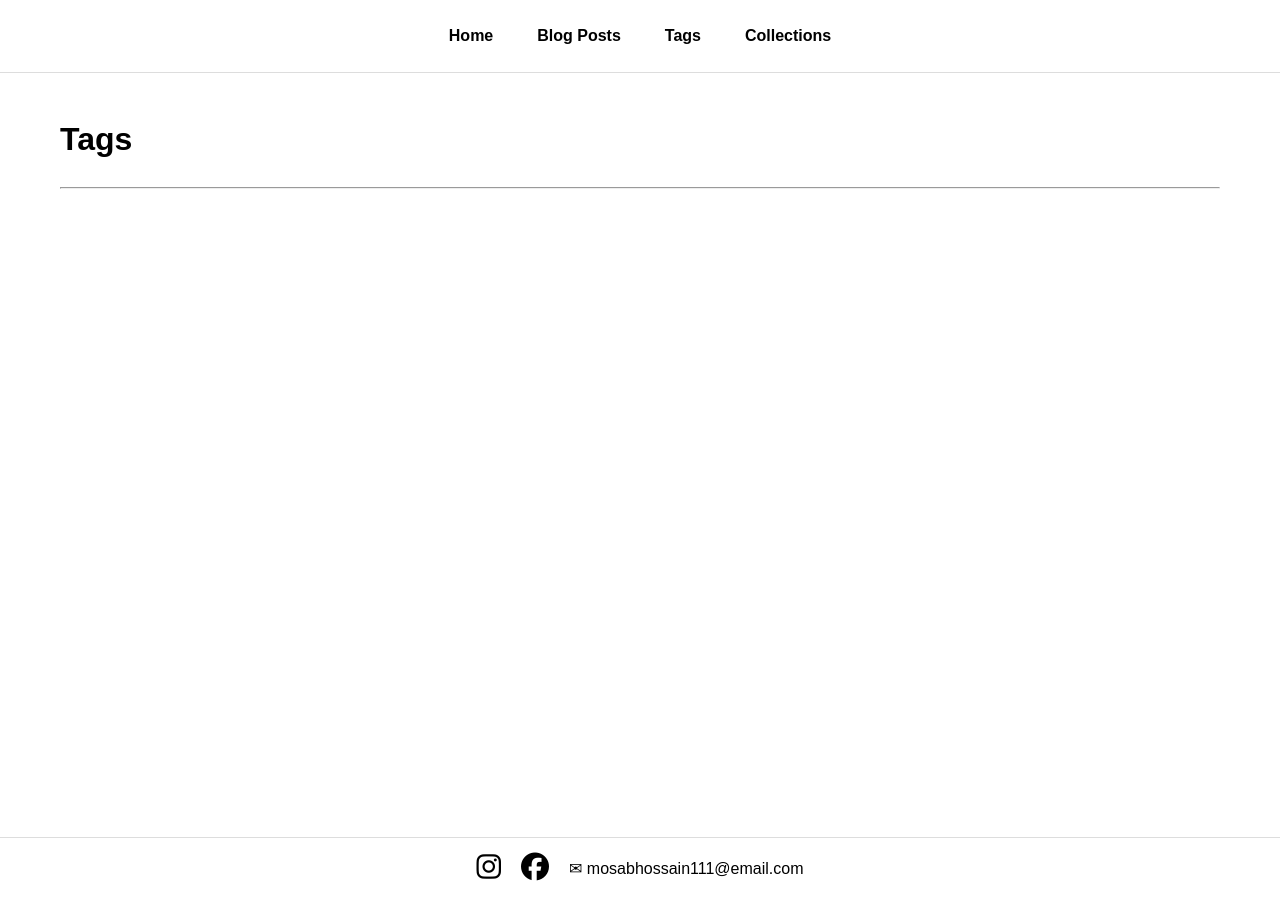
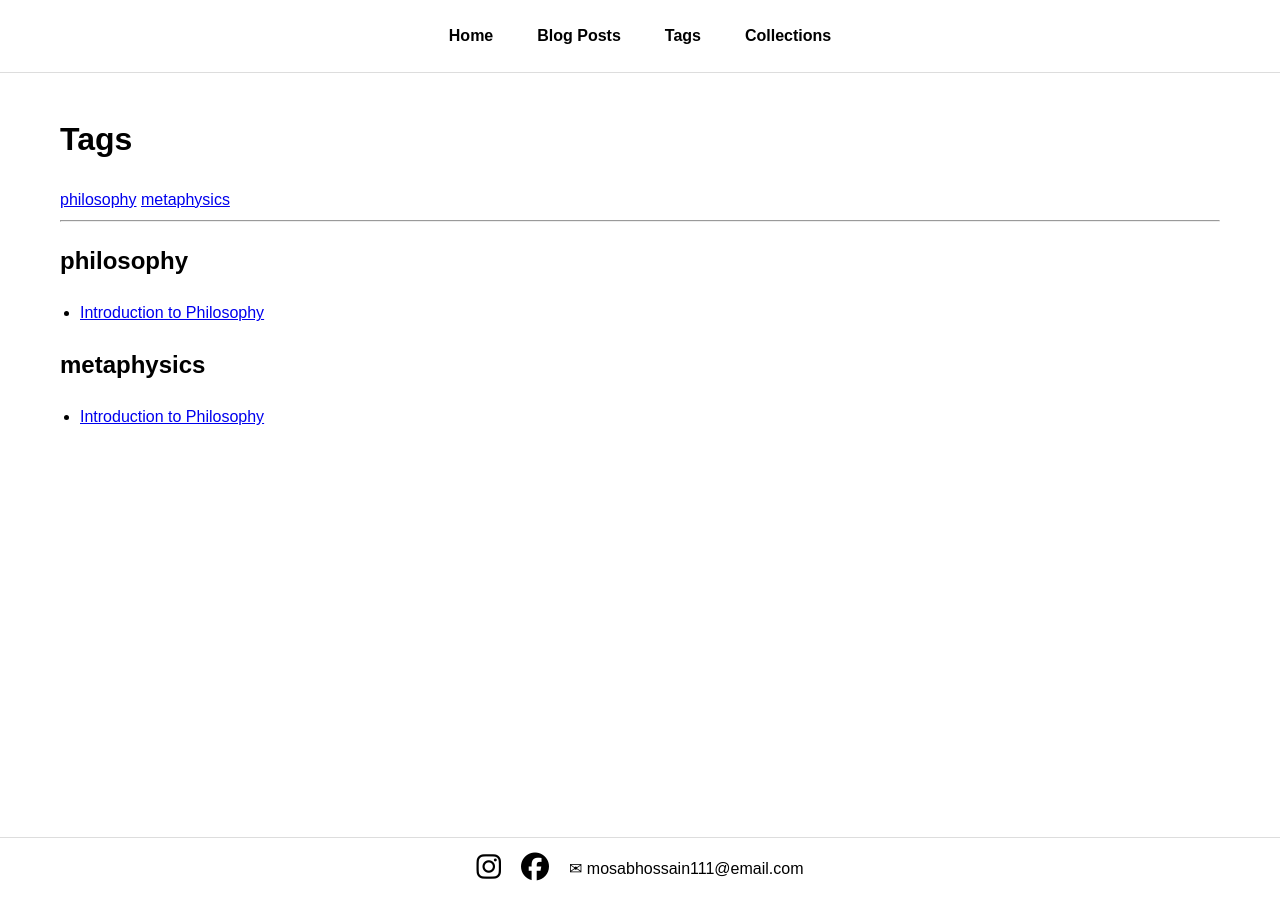
Before and after one commit to yusha11196/mentalscapes, a Jekyll site: the page built from tags.html, in a window 1280 px wide. Built offline with Jekyll 4.4.1, drawn with Linux system fonts in a browser that asks for light colours.

Commit message:
Update 2026-06-25-Introduction-to-Philosophy.md

```diff
--- a/_posts/2026-06-25-Introduction-to-Philosophy.md
+++ b/_posts/2026-06-25-Introduction-to-Philosophy.md
@@ -1,6 +1,9 @@
 ---
 layout: default
 title: Introduction to Philosophy
+tags:
+  - philosophy
+  - metaphysics
 ---
 **Date:25/6/26**
 #### **Introduction to Philosophy**
```
